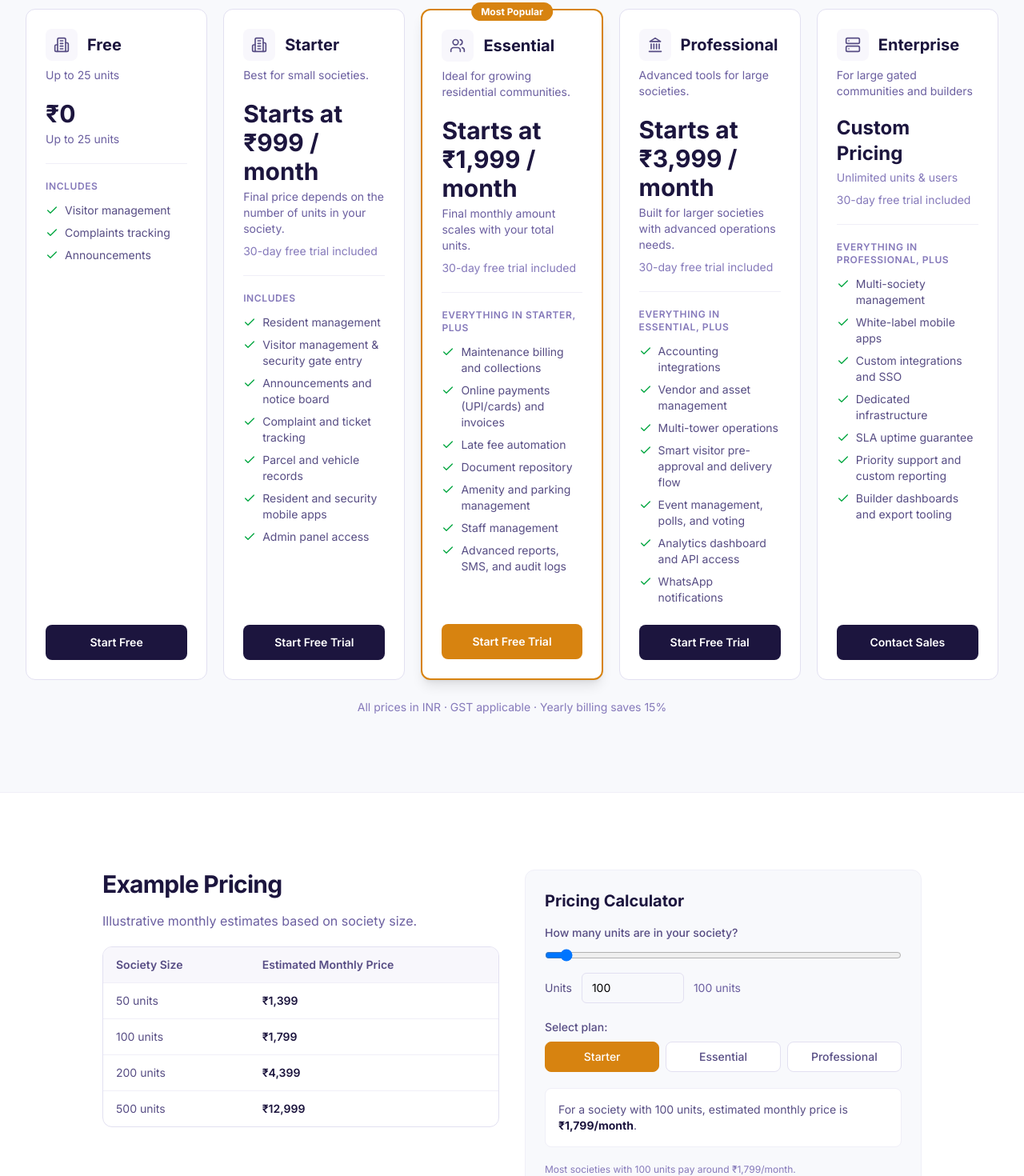
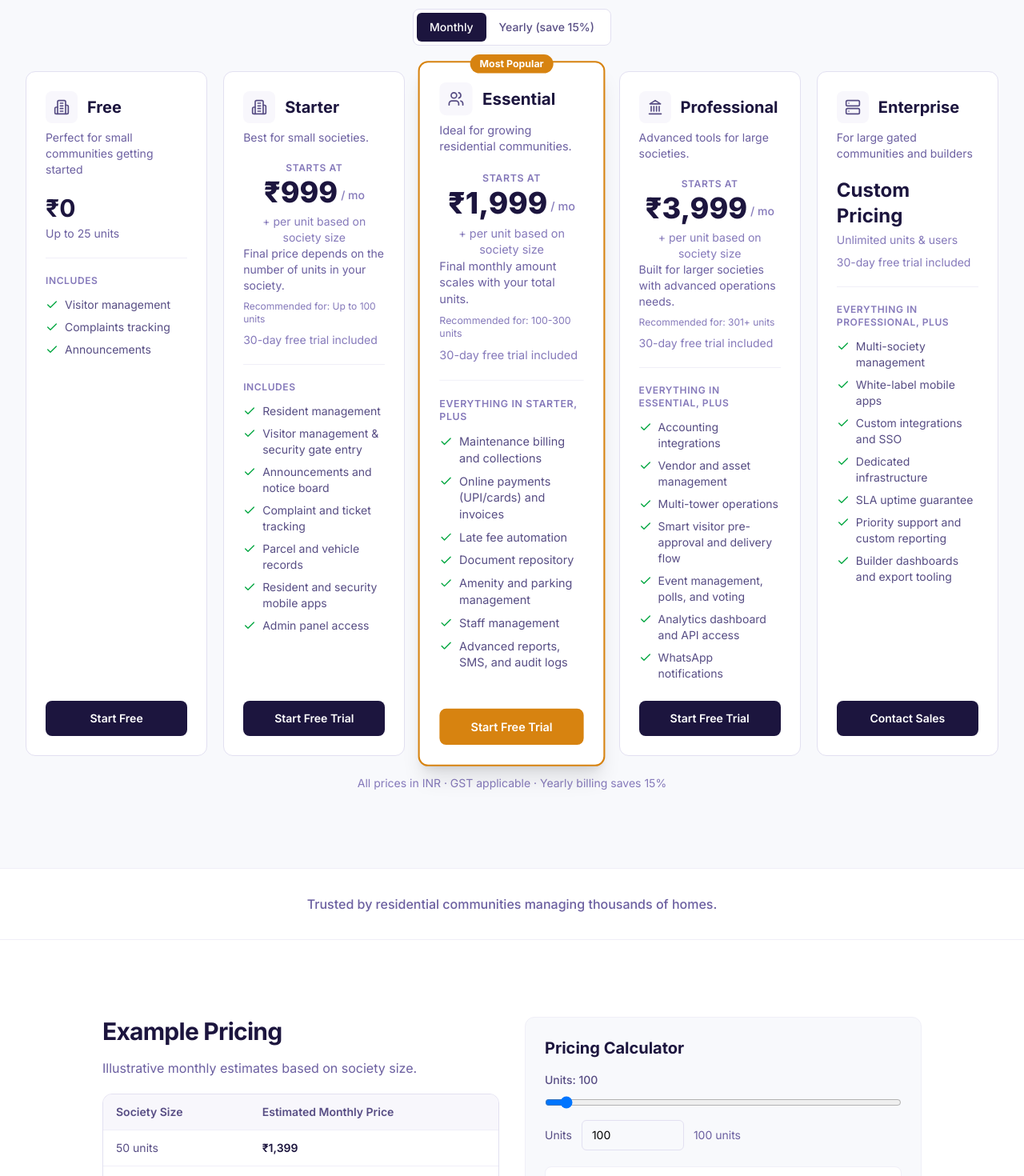
Before and after one commit to GateFlux/website, a Next.js app: page /pricing in a window 1280 px wide. Shown: the part 1240-2710 px from the top of the page at 80% size. Built offline with nearby package versions, Linux system fonts and the light colour scheme.

Commit message:
pricing page updated

```diff
--- a/src/components/FloatingCTA.jsx
+++ b/src/components/FloatingCTA.jsx
@@ -26,7 +26,7 @@ export default function FloatingCTA() {
 
   return (
     <div
-      className={`fixed bottom-6 right-6 z-40 transition-all duration-300 ${
+      className={`fixed bottom-0 right-6 py-3 z-40 transition-all duration-300 ${
         isVisible
           ? 'translate-y-0 opacity-100'
           : 'translate-y-16 opacity-0 pointer-events-none'
--- a/src/components/PricingCalculator.jsx
+++ b/src/components/PricingCalculator.jsx
@@ -1,32 +1,23 @@
 'use client'
 
 import { useMemo, useState } from 'react'
-
-const PLAN_CONFIG = {
-  starter: { label: 'Starter', base: 999, perUnit: 8 },
-  essential: { label: 'Essential', base: 1999, perUnit: 12 },
-  professional: { label: 'Professional', base: 3999, perUnit: 18 },
-}
-
-export function estimateMonthlyPrice(plan, units, limits = {}) {
-  const normalizedPlan = String(plan || 'starter').toLowerCase()
-  const config = PLAN_CONFIG[normalizedPlan] || PLAN_CONFIG.starter
-  const minUnits = Number.isFinite(Number(limits.minUnits)) ? Number(limits.minUnits) : 10
-  const maxUnits = Number.isFinite(Number(limits.maxUnits)) ? Number(limits.maxUnits) : 2000
-  const fallbackUnits = Number.isFinite(Number(limits.fallbackUnits)) ? Number(limits.fallbackUnits) : 100
-  const safeUnits = Number.isFinite(Number(units))
-    ? Math.max(minUnits, Math.min(maxUnits, Number(units)))
-    : Math.max(minUnits, Math.min(maxUnits, fallbackUnits))
-
-  return config.base + (safeUnits * config.perUnit)
-}
+import { estimateMonthlyPrice } from '../lib/pricing'
 
 function formatCurrency(value) {
   return `₹${Math.round(value).toLocaleString('en-IN')}`
 }
 
+function recommendPlan(units) {
+  if (units <= 100) return 'starter'
+  if (units <= 300) return 'essential'
+  return 'professional'
+}
+
+function toYearlyFromMonthly(monthlyValue) {
+  return monthlyValue * 12 * 0.85
+}
+
 export default function PricingCalculator({
-  initialPlan = 'starter',
   initialUnits = 100,
   minUnits = 10,
   maxUnits = 2000,
@@ -34,31 +25,34 @@ export default function PricingCalculator({
   className = '',
   onChange,
 }) {
-  const [plan, setPlan] = useState(initialPlan)
   const [units, setUnits] = useState(Math.max(minUnits, Math.min(maxUnits, Number(initialUnits) || minUnits)))
 
+  const recommendedPlan = useMemo(() => recommendPlan(units), [units])
+
   const estimatedMonthlyPrice = useMemo(
-    () => estimateMonthlyPrice(plan, units, { minUnits, maxUnits, fallbackUnits: initialUnits }),
-    [plan, units, minUnits, maxUnits, initialUnits]
+    () => estimateMonthlyPrice(recommendedPlan, units, { minUnits, maxUnits, fallbackUnits: initialUnits }),
+    [recommendedPlan, units, minUnits, maxUnits, initialUnits]
   )
 
-  const handlePlanChange = (nextPlan) => {
-    setPlan(nextPlan)
+  const estimatedYearlyPrice = useMemo(() => toYearlyFromMonthly(estimatedMonthlyPrice), [estimatedMonthlyPrice])
+
+  const emitChange = (safeUnits) => {
+    const plan = recommendPlan(safeUnits)
+    const monthlyPrice = estimateMonthlyPrice(plan, safeUnits, { minUnits, maxUnits, fallbackUnits: initialUnits })
+
     onChange?.({
-      plan: nextPlan,
-      units,
-      price: estimateMonthlyPrice(nextPlan, units, { minUnits, maxUnits, fallbackUnits: initialUnits }),
+      used: true,
+      units: safeUnits,
+      plan,
+      monthlyPrice,
+      yearlyPrice: toYearlyFromMonthly(monthlyPrice),
     })
   }
 
   const handleUnitsChange = (nextUnits) => {
     const safeUnits = Math.max(minUnits, Math.min(maxUnits, Number(nextUnits) || minUnits))
     setUnits(safeUnits)
-    onChange?.({
-      plan,
-      units: safeUnits,
-      price: estimateMonthlyPrice(plan, safeUnits, { minUnits, maxUnits, fallbackUnits: initialUnits }),
-    })
+    emitChange(safeUnits)
   }
 
   return (
@@ -68,7 +62,7 @@ export default function PricingCalculator({
       <div className="space-y-5">
         <div>
           <label htmlFor="pricing-units-slider" className="block text-sm font-medium text-primary-700 mb-2">
-            How many units are in your society?
+            Units: {units}
           </label>
           <input
             id="pricing-units-slider"
@@ -96,30 +90,12 @@ export default function PricingCalculator({
           </div>
         </div>
 
-        <div>
-          <p className="text-sm font-medium text-primary-700 mb-2">Select plan:</p>
-          <div className="grid grid-cols-1 sm:grid-cols-3 gap-2">
-            {Object.entries(PLAN_CONFIG).map(([slug, config]) => (
-              <button
-                key={slug}
-                type="button"
-                onClick={() => handlePlanChange(slug)}
-                className={`rounded-lg border px-4 py-2 text-sm font-medium transition-colors ${
-                  plan === slug
-                    ? 'border-accent-500 bg-accent-500 text-white'
-                    : 'border-primary-200 bg-white text-primary-700 hover:bg-primary-50'
-                }`}
-              >
-                {config.label}
-              </button>
-            ))}
-          </div>
-        </div>
-
         <div className="rounded-lg bg-white border border-primary-100 p-4">
-          <p className="text-sm text-primary-700">
-            For a society with {units} units, estimated monthly price is <span className="font-bold text-primary-900">{formatCurrency(estimatedMonthlyPrice)}/month</span>.
-          </p>
+          <p className="text-sm text-primary-600">Recommended Plan: <span className="font-semibold text-primary-900 capitalize">{recommendedPlan}</span></p>
+          <p className="text-sm text-primary-600 mt-3">Estimated Monthly Price</p>
+          <p className="text-xl font-bold text-primary-900">{formatCurrency(estimatedMonthlyPrice)}</p>
+          <p className="text-sm text-primary-600 mt-3">Estimated Yearly Price</p>
+          <p className="text-xl font-bold text-primary-900">{formatCurrency(estimatedYearlyPrice)}</p>
         </div>
 
         {showHint && (
--- /dev/null
+++ b/src/data/pricingPlans.js
@@ -0,0 +1,118 @@
+export const pricingPlans = [
+  {
+    name: 'Free',
+    slug: 'free',
+    iconKey: 'building2',
+    tagline: 'Perfect for small communities getting started',
+    startingPrice: 0,
+    priceNote: 'Up to 25 units',
+    maxUnits: 25,
+    maxUsers: 1,
+    trialDays: 0,
+    features: [
+      'Visitor management',
+      'Complaints tracking',
+      'Announcements',
+    ],
+    cta: 'Start Free',
+    highlighted: false,
+    recommendedFor: 'Up to 25 units',
+  },
+  {
+    name: 'Starter',
+    slug: 'starter',
+    iconKey: 'building2',
+    tagline: 'Best for small societies.',
+    startingPrice: 999,
+    priceNote: 'Final price depends on the number of units in your society.',
+    perUnitNote: '+ per unit based on society size',
+    recommendedFor: 'Up to 100 units',
+    maxUnits: 100,
+    maxUsers: 3,
+    trialDays: 30,
+    features: [
+      'Resident management',
+      'Visitor management & security gate entry',
+      'Announcements and notice board',
+      'Complaint and ticket tracking',
+      'Parcel and vehicle records',
+      'Resident and security mobile apps',
+      'Admin panel access',
+    ],
+    cta: 'Start Free Trial',
+    highlighted: false,
+  },
+  {
+    name: 'Essential',
+    slug: 'essential',
+    iconKey: 'users',
+    tagline: 'Ideal for growing residential communities.',
+    startingPrice: 1999,
+    priceNote: 'Final monthly amount scales with your total units.',
+    perUnitNote: '+ per unit based on society size',
+    recommendedFor: '100-300 units',
+    maxUnits: 300,
+    maxUsers: 8,
+    trialDays: 30,
+    includesLabel: 'Everything in Starter, plus',
+    features: [
+      'Maintenance billing and collections',
+      'Online payments (UPI/cards) and invoices',
+      'Late fee automation',
+      'Document repository',
+      'Amenity and parking management',
+      'Staff management',
+      'Advanced reports, SMS, and audit logs',
+    ],
+    cta: 'Start Free Trial',
+    highlighted: true,
+  },
+  {
+    name: 'Professional',
+    slug: 'professional',
+    iconKey: 'landmark',
+    tagline: 'Advanced tools for large societies.',
+    startingPrice: 3999,
+    priceNote: 'Built for larger societies with advanced operations needs.',
+    perUnitNote: '+ per unit based on society size',
+    recommendedFor: '301+ units',
+    maxUnits: 1000,
+    maxUsers: 20,
+    trialDays: 30,
+    includesLabel: 'Everything in Essential, plus',
+    features: [
+      'Accounting integrations',
+      'Vendor and asset management',
+      'Multi-tower operations',
+      'Smart visitor pre-approval and delivery flow',
+      'Event management, polls, and voting',
+      'Analytics dashboard and API access',
+      'WhatsApp notifications',
+    ],
+    cta: 'Start Free Trial',
+    highlighted: false,
+  },
+  {
+    name: 'Enterprise',
+    slug: 'enterprise',
+    iconKey: 'server',
+    tagline: 'For large gated communities and builders',
+    startingPrice: null,
+    priceNote: 'Custom deployment, integrations, and support scope.',
+    maxUnits: null,
+    maxUsers: null,
+    trialDays: 30,
+    includesLabel: 'Everything in Professional, plus',
+    features: [
+      'Multi-society management',
+      'White-label mobile apps',
+      'Custom integrations and SSO',
+      'Dedicated infrastructure',
+      'SLA uptime guarantee',
+      'Priority support and custom reporting',
+      'Builder dashboards and export tooling',
+    ],
+    cta: 'Contact Sales',
+    highlighted: false,
+  },
+]
--- /dev/null
+++ b/src/lib/pricing.js
@@ -0,0 +1,22 @@
+const PLAN_CONFIG = {
+  starter: { label: 'Starter', base: 999, perUnit: 8 },
+  essential: { label: 'Essential', base: 1999, perUnit: 12 },
+  professional: { label: 'Professional', base: 3999, perUnit: 18 },
+}
+
+export function getPlanConfig() {
+  return PLAN_CONFIG
+}
+
+export function estimateMonthlyPrice(plan, units, limits = {}) {
+  const normalizedPlan = String(plan || 'starter').toLowerCase()
+  const config = PLAN_CONFIG[normalizedPlan] || PLAN_CONFIG.starter
+  const minUnits = Number.isFinite(Number(limits.minUnits)) ? Number(limits.minUnits) : 10
+  const maxUnits = Number.isFinite(Number(limits.maxUnits)) ? Number(limits.maxUnits) : 2000
+  const fallbackUnits = Number.isFinite(Number(limits.fallbackUnits)) ? Number(limits.fallbackUnits) : 100
+  const safeUnits = Number.isFinite(Number(units))
+    ? Math.max(minUnits, Math.min(maxUnits, Number(units)))
+    : Math.max(minUnits, Math.min(maxUnits, fallbackUnits))
+
+  return config.base + (safeUnits * config.perUnit)
+}
--- a/src/views/PricingPage.jsx
+++ b/src/views/PricingPage.jsx
@@ -1,4 +1,6 @@
-import { Fragment } from 'react'
+"use client"
+
+import { Fragment, useState } from 'react'
 import Link from 'next/link'
 import {
   Check,
@@ -20,7 +22,22 @@ import {
 } from 'lucide-react'
 import Container from '../components/Container'
 import FAQ from '../components/FAQ'
-import PricingCalculator, { estimateMonthlyPrice } from '../components/PricingCalculator'
+import PricingCalculator from '../components/PricingCalculator'
+import { estimateMonthlyPrice } from '../lib/pricing'
+import { pricingPlans } from '../data/pricingPlans'
+
+const PLAN_ICONS = {
+  building2: Building2,
+  users: Users,
+  landmark: Landmark,
+  server: Server,
+}
+
+function getRecommendedPlanByUnits(units) {
+  if (units <= 100) return 'starter'
+  if (units <= 300) return 'essential'
+  return 'professional'
+}
 
 // Hero Section
 function HeroSection() {
@@ -120,19 +137,27 @@ function PhilosophySection() {
 }
 
 // Plan Card Component
-function PlanCard({ plan }) {
+function PlanCard({ plan, billingCycle, recommendedPlan, calculatorUsed }) {
+  const Icon = PLAN_ICONS[plan.iconKey] || Building2
   const isEnterprise = plan.startingPrice === null
   const isFree = plan.slug === 'free'
+  const isRecommended = calculatorUsed && recommendedPlan === plan.slug
+  const isPopular = plan.highlighted
+  const showHighlight = isPopular || isRecommended
+  const displayMonthly = !isEnterprise && !isFree
+    ? (billingCycle === 'yearly' ? plan.startingPrice * 0.85 : plan.startingPrice)
+    : plan.startingPrice
+  const billedYearly = displayMonthly ? displayMonthly * 12 : null
 
   return (
     <div
       className={`relative rounded-xl p-6 flex flex-col h-full ${
-        plan.highlighted
-          ? 'bg-white border-2 border-accent-500 shadow-lg'
+        showHighlight
+          ? 'bg-white border-2 border-accent-500 shadow-xl scale-[1.03]'
           : 'bg-white border border-primary-200'
       }`}
     >
-      {plan.highlighted && (
+      {isPopular && (
         <div className="absolute -top-3 left-1/2 -translate-x-1/2">
           <span className="bg-accent-500 text-white text-xs font-bold px-3 py-1 rounded-full">
             Most Popular
@@ -143,11 +168,14 @@ function PlanCard({ plan }) {
       <div className="mb-5">
         <div className="flex items-center gap-3 mb-2">
           <div className="w-10 h-10 rounded-lg bg-primary-50 flex items-center justify-center">
-            <plan.icon className="h-5 w-5 text-primary-700" />
+            <Icon className="h-5 w-5 text-primary-700" />
           </div>
           <h3 className="text-xl font-bold text-primary-900">{plan.name}</h3>
         </div>
         <p className="text-primary-600 text-sm">{plan.tagline}</p>
+        {isRecommended && (
+          <p className="text-xs font-semibold text-accent-600 mt-2">Recommended for your society</p>
+        )}
       </div>
 
       <div className="mb-5 pb-5 border-b border-primary-100">
@@ -163,10 +191,25 @@ function PlanCard({ plan }) {
           </div>
         ) : (
           <div>
-            <div className="text-3xl font-bold text-primary-900 mb-1">
-              Starts at ₹{plan.startingPrice.toLocaleString('en-IN')} / month
+            <div className="mb-1 text-center">
+              <span className="block text-xs font-semibold uppercase tracking-wider text-primary-500">Starts at</span>
+              <span className="inline-flex items-end gap-1 mt-1">
+                <span className="text-3xl md:text-4xl font-extrabold leading-none text-primary-900">
+                  ₹{Math.round(displayMonthly).toLocaleString('en-IN')}
+                </span>
+                <span className="text-xs md:text-sm font-medium text-primary-500 pb-1">/ mo</span>
+              </span>
             </div>
+            {billingCycle === 'yearly' && (
+              <p className="text-sm text-primary-600 text-center">₹{Math.round(billedYearly).toLocaleString('en-IN')} billed yearly</p>
+            )}
+            {plan.perUnitNote && (
+              <p className="text-sm text-primary-500 text-center mt-2">{plan.perUnitNote}</p>
+            )}
             <p className="text-sm text-primary-600">{plan.priceNote}</p>
+            {plan.recommendedFor && (
+              <p className="text-xs text-primary-500 mt-2">Recommended for: {plan.recommendedFor}</p>
+            )}
           </div>
         )}
         {plan.trialDays > 0 && (
@@ -181,8 +224,8 @@ function PlanCard({ plan }) {
           {plan.includesLabel || 'Includes'}
         </p>
         <ul className="space-y-2">
-          {plan.features.map((feature, index) => (
-            <li key={index} className="flex items-start gap-2">
+          {plan.features.map((feature) => (
+            <li key={feature} className="flex items-start gap-2">
               <Check className="h-4 w-4 text-green-600 flex-shrink-0 mt-0.5" />
               <span className="text-sm text-primary-700">{feature}</span>
             </li>
@@ -193,7 +236,7 @@ function PlanCard({ plan }) {
       <Link
         href="/contact"
         className={`block w-full text-center py-3 px-6 rounded-lg font-semibold text-sm transition-colors ${
-          plan.highlighted
+          showHighlight
             ? 'bg-accent-500 text-white hover:bg-accent-600'
             : 'bg-primary-900 text-white hover:bg-primary-800'
         }`}
@@ -205,118 +248,7 @@ function PlanCard({ plan }) {
 }
 
 // Plans Section
-function PlansSection() {
-  const plans = [
-    {
-      name: 'Free',
-      slug: 'free',
-      icon: Building2,
-      tagline: 'Up to 25 units',
-      startingPrice: 0,
-      priceNote: 'Up to 25 units',
-      maxUnits: 25,
-      maxUsers: 1,
-      trialDays: 0,
-      features: [
-        'Visitor management',
-        'Complaints tracking',
-        'Announcements',
-      ],
-      cta: 'Start Free',
-      highlighted: false,
-    },
-    {
-      name: 'Starter',
-      slug: 'starter',
-      icon: Building2,
-      tagline: 'Best for small societies.',
-      startingPrice: 999,
-      priceNote: 'Final price depends on the number of units in your society.',
-      maxUnits: 100,
-      maxUsers: 3,
-      trialDays: 30,
-      features: [
-        'Resident management',
-        'Visitor management & security gate entry',
-        'Announcements and notice board',
-        'Complaint and ticket tracking',
-        'Parcel and vehicle records',
-        'Resident and security mobile apps',
-        'Admin panel access',
-      ],
-      cta: 'Start Free Trial',
-      highlighted: false,
-    },
-    {
-      name: 'Essential',
-      slug: 'essential',
-      icon: Users,
-      tagline: 'Ideal for growing residential communities.',
-      startingPrice: 1999,
-      priceNote: 'Final monthly amount scales with your total units.',
-      maxUnits: 300,
-      maxUsers: 8,
-      trialDays: 30,
-      includesLabel: 'Everything in Starter, plus',
-      features: [
-        'Maintenance billing and collections',
-        'Online payments (UPI/cards) and invoices',
-        'Late fee automation',
-        'Document repository',
-        'Amenity and parking management',
-        'Staff management',
-        'Advanced reports, SMS, and audit logs',
-      ],
-      cta: 'Start Free Trial',
-      highlighted: true,
-    },
-    {
-      name: 'Professional',
-      slug: 'professional',
-      icon: Landmark,
-      tagline: 'Advanced tools for large societies.',
-      startingPrice: 3999,
-      priceNote: 'Built for larger societies with advanced operations needs.',
-      maxUnits: 1000,
-      maxUsers: 20,
-      trialDays: 30,
-      includesLabel: 'Everything in Essential, plus',
-      features: [
-        'Accounting integrations',
-        'Vendor and asset management',
-        'Multi-tower operations',
-        'Smart visitor pre-approval and delivery flow',
-        'Event management, polls, and voting',
-        'Analytics dashboard and API access',
-        'WhatsApp notifications',
-      ],
-      cta: 'Start Free Trial',
-      highlighted: false,
-    },
-    {
-      name: 'Enterprise',
-      slug: 'enterprise',
-      icon: Server,
-      tagline: 'For large gated communities and builders',
-      startingPrice: null,
-      priceNote: 'Custom deployment, integrations, and support scope.',
-      maxUnits: null,
-      maxUsers: null,
-      trialDays: 30,
-      includesLabel: 'Everything in Professional, plus',
-      features: [
-        'Multi-society management',
-        'White-label mobile apps',
-        'Custom integrations and SSO',
-        'Dedicated infrastructure',
-        'SLA uptime guarantee',
-        'Priority support and custom reporting',
-        'Builder dashboards and export tooling',
-      ],
-      cta: 'Contact Sales',
-      highlighted: false,
-    },
-  ]
+function PlansSection({ billingCycle, onBillingCycleChange, recommendedPlan, calculatorUsed }) {
 
   return (
     <section className="section-padding bg-neutral-50">
@@ -330,9 +262,38 @@ function PlansSection() {
           </p>
         </div>
 
+        <div className="flex justify-center mb-8">
+          <div className="inline-flex items-center bg-white border border-primary-200 rounded-lg p-1">
+            <button
+              type="button"
+              onClick={() => onBillingCycleChange('monthly')}
+              className={`px-4 py-2 text-sm rounded-md font-medium transition-colors ${
+                billingCycle === 'monthly' ? 'bg-primary-900 text-white' : 'text-primary-700'
+              }`}
+            >
+              Monthly
+            </button>
+            <button
+              type="button"
+              onClick={() => onBillingCycleChange('yearly')}
+              className={`px-4 py-2 text-sm rounded-md font-medium transition-colors ${
+                billingCycle === 'yearly' ? 'bg-primary-900 text-white' : 'text-primary-700'
+              }`}
+            >
+              Yearly (save 15%)
+            </button>
+          </div>
+        </div>
+
         <div className="grid md:grid-cols-2 xl:grid-cols-5 gap-5 max-w-7xl mx-auto">
-          {plans.map((plan) => (
-            <PlanCard key={plan.name} plan={plan} />
+          {pricingPlans.map((plan) => (
+            <PlanCard
+              key={plan.name}
+              plan={plan}
+              billingCycle={billingCycle}
+              recommendedPlan={recommendedPlan}
+              calculatorUsed={calculatorUsed}
+            />
           ))}
         </div>
 
@@ -344,15 +305,21 @@ function PlansSection() {
   )
 }
 
-function ExamplePricingSection() {
-  const selectPlanByUnits = (units) => {
-    if (units <= 100) return 'starter'
-    if (units <= 300) return 'essential'
-    return 'professional'
+function TrustIndicatorSection() {
+  return (
+    <section className="py-8 bg-white border-t border-primary-100">
+      <Container>
+        <p className="text-center text-primary-600 font-medium">
+          Trusted by residential communities managing thousands of homes.
+        </p>
+      </Container>
+    </section>
+  )
 }
 
+function ExamplePricingSection({ onCalculatorChange }) {
   const examples = [50, 100, 200, 500].map((units) => {
-    const plan = selectPlanByUnits(units)
+    const plan = getRecommendedPlanByUnits(units)
 
     return {
       units,
@@ -394,7 +361,7 @@ function ExamplePricingSection() {
             </div>
           </div>
 
-          <PricingCalculator />
+          <PricingCalculator onChange={onCalculatorChange} />
         </div>
       </Container>
     </section>
@@ -403,7 +370,7 @@ function ExamplePricingSection() {
 
 // Feature Comparison Table
 function ComparisonTableSection() {
-  const plans = ['Free', 'Starter', 'Essential', 'Professional', 'Enterprise']
+  const plans = pricingPlans.map((plan) => plan.name)
 
   // null = custom/unlimited, number = limit, true/false = included/not
   const scaleRows = [
@@ -497,13 +464,6 @@ function ComparisonTableSection() {
         { label: 'Priority Support & SLA',             values: [false, false, false, false, true] },
       ],
     },
-  ]
-
-  const planColors = [
-    '',
-    '',
-    'text-accent-600 font-bold',
-    '',
   ]
 
   return (
@@ -893,10 +853,11 @@ function StickyCTA() {
   return (
     <div className="fixed bottom-0 left-0 right-0 bg-primary-900 border-t border-primary-700 py-3 z-40 hidden md:block">
       <Container>
-        <div className="flex items-center justify-between">
+        <div className="flex items-center justify-between gap-4">
           <p className="text-white text-sm">
             Ready to discuss your community's infrastructure requirements?
           </p>
+          <div className="flex items-center gap-3">
             <Link
               href="/contact"
               className="inline-flex items-center gap-2 bg-accent-500 text-white px-5 py-2 rounded-lg font-semibold text-sm hover:bg-accent-600 transition-colors"
@@ -904,6 +865,13 @@ function StickyCTA() {
               Schedule Consultation
               <ArrowRight className="h-4 w-4" />
             </Link>
+            <Link
+              href="/register"
+              className="inline-flex items-center gap-2 bg-primary-100 text-primary-900 px-5 py-2 rounded-lg font-semibold text-sm hover:bg-white transition-colors"
+            >
+              Start Free Trial
+            </Link>
+          </div>
         </div>
       </Container>
     </div>
@@ -912,12 +880,27 @@ function StickyCTA() {
 
 // Main Pricing Page
 export default function PricingPage() {
+  const [billingCycle, setBillingCycle] = useState('monthly')
+  const [calculatorUsed, setCalculatorUsed] = useState(false)
+  const [recommendedPlan, setRecommendedPlan] = useState(null)
+
+  const handleCalculatorChange = ({ used, units, plan }) => {
+    setCalculatorUsed(Boolean(used))
+    setRecommendedPlan(plan || getRecommendedPlanByUnits(units))
+  }
+
   return (
     <>
       <HeroSection />
       <PhilosophySection />
-      <PlansSection />
-      <ExamplePricingSection />
+      <PlansSection
+        billingCycle={billingCycle}
+        onBillingCycleChange={setBillingCycle}
+        recommendedPlan={recommendedPlan}
+        calculatorUsed={calculatorUsed}
+      />
+      <TrustIndicatorSection />
+      <ExamplePricingSection onCalculatorChange={handleCalculatorChange} />
       <ComparisonTableSection />
       <AddOnsSection />
       <ImplementationSection />
```
Also changed, not shown: app/layout.js (+56 -0 lines). Lines whose indentation alone changed are shown as unchanged.
